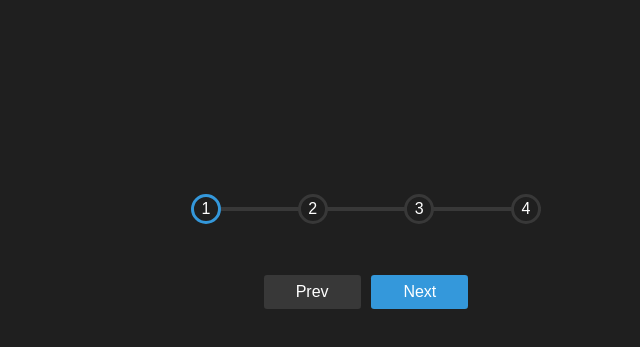
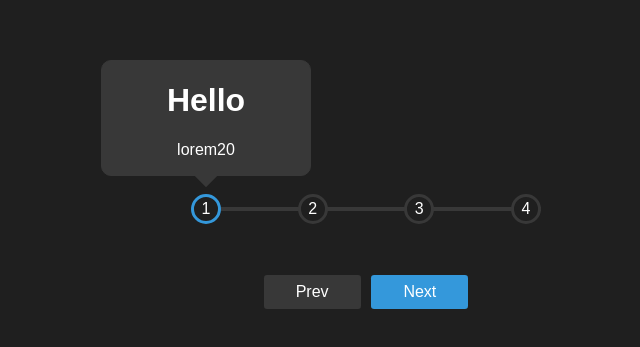
Before and after one commit to MrBhuyan06/HTML-CSS-JS-50-Project, a plain HTML site: page 02-Progress_Steps/index.html in a window 1280 px wide. Shown: the part 147-494 px from the top of the page, without its empty margins (274-914 px from the left). Drawn offline with Linux system fonts and the light colour scheme; a web font is replaced by a local one.

Commit message:
added some change in project

```diff
--- a/02-Progress_Steps/index.html
+++ b/02-Progress_Steps/index.html
@@ -12,7 +12,12 @@
         <div class="progress" id="progress">
 
         </div>
-        <div class="circle active ">1</div>
+        <div class="circle active " id="step-1">1
+          <div class="box">
+            <h1>Hello</h1>
+            <p>lorem20</p>
+          </div>
+        </div>
         <div class="circle">2</div>
         <div class="circle">3</div>
         <div class="circle">4</div>
--- a/02-Progress_Steps/script.js
+++ b/02-Progress_Steps/script.js
@@ -30,6 +30,11 @@ function update() {
   circles.forEach((circle, indx) => {
     if (indx < currentActive) {
       circle.classList.add("active");
+      if (circle.id === "step-1") {
+        document.querySelector(".box").style.display = "block";
+      } else {
+        document.querySelector(".box").style.display = "none";
+      }
     } else {
       circle.classList.remove("active");
     }
--- a/02-Progress_Steps/style.css
+++ b/02-Progress_Steps/style.css
@@ -72,6 +72,32 @@ body {
 .circle.active {
   border-color: var(--main-color);
 }
+.circle .box {
+  border: 2px solid red;
+  position: absolute;
+  bottom: 3rem;
+  width: 210px;
+  border: 1px solid var(--line-border-empty);
+  background: var(--line-border-empty);
+  border-radius: 10px;
+  display: none;
+  transition: display 0.6s ease-in;
+}
+.circle .box::before {
+  content: "";
+  height: 20px;
+  width: 20px;
+  background-color: var(--line-border-empty);
+  position: absolute;
+  bottom: -0.5rem;
+  z-index: -1;
+
+  left: 45%;
+  transform: rotate(45deg);
+}
+.circle.active .box {
+  display: block;
+}
 .btn {
   border: none;
   background-color: #3498db;
```
